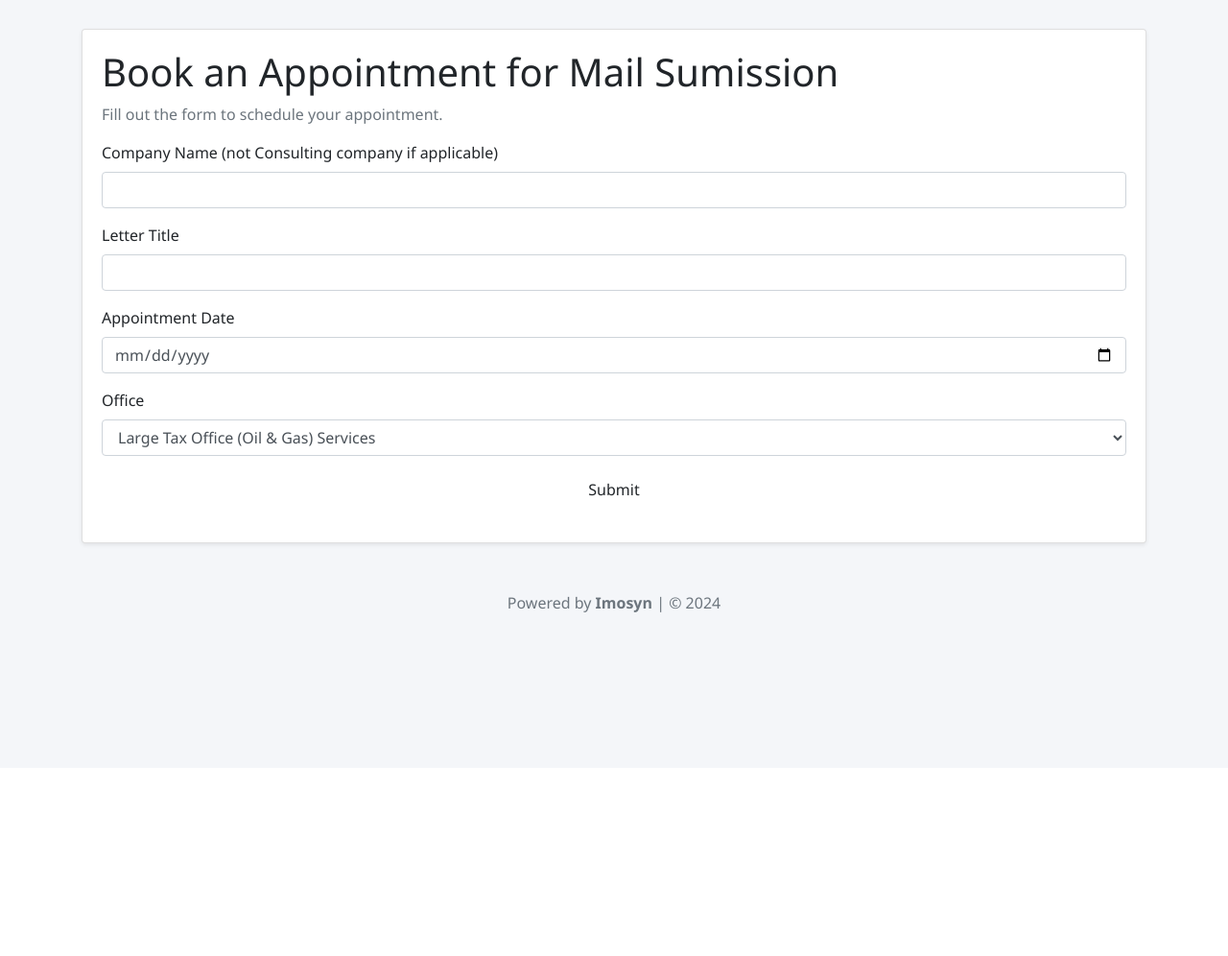
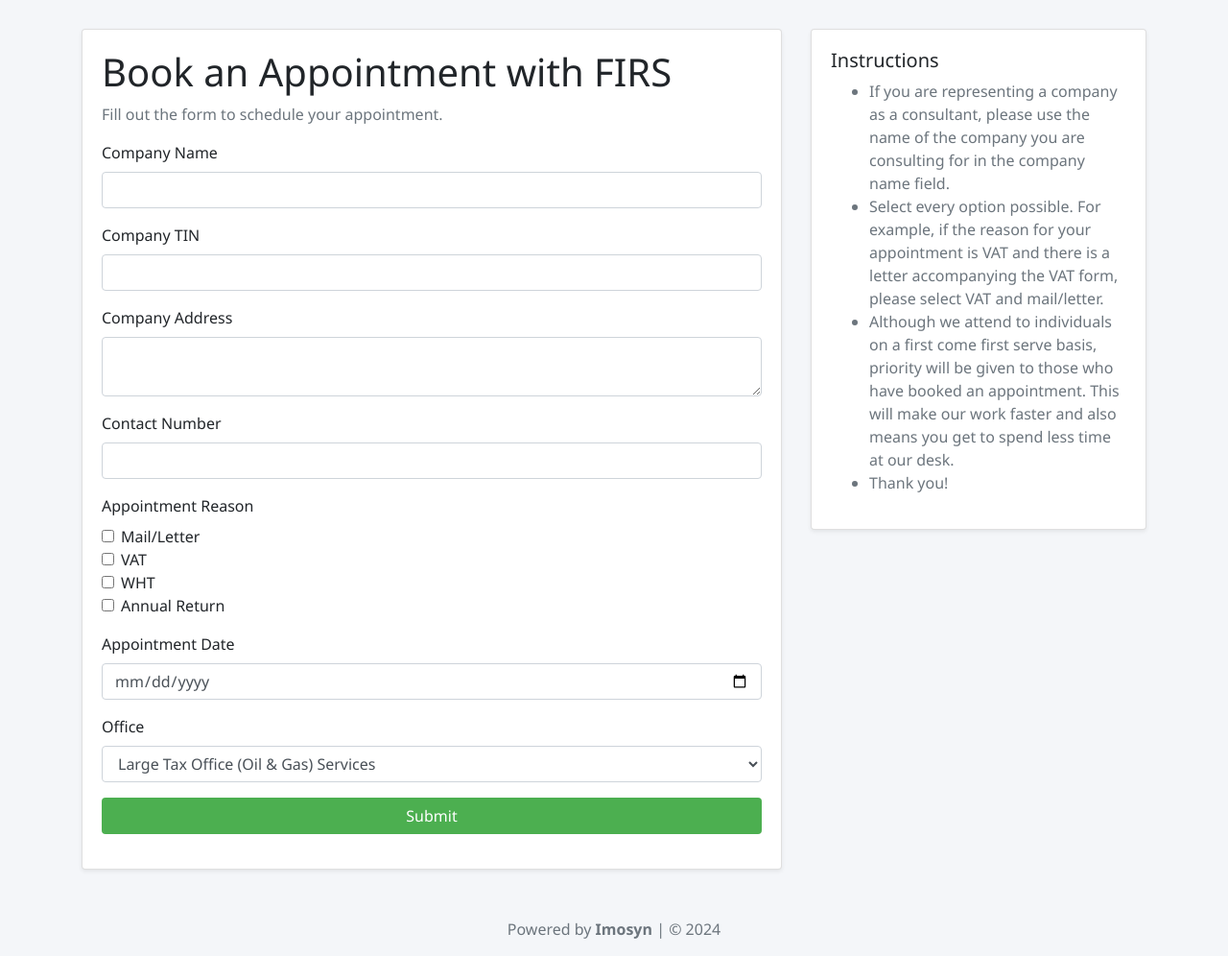
Before and after one commit to ibnahmadCoded/taxadmin, a Flask app: page / in a window 1280 px wide. Shown: the whole page at 96% size. Before the commit the page ends 638 px from the top, so only its background shows below. Run offline with Flask 3, Linux system fonts and the light colour scheme; parts of the project's set-up code (start-up, migrations or seed data) failed here and were passed over; some libraries are stand-ins or nearby versions.

Commit message:
all registers added, form sorted and db fixed

```diff
--- a/website/forms.py
+++ b/website/forms.py
@@ -1,17 +1,33 @@
 from flask_wtf import FlaskForm
-from wtforms import StringField, DateField, SelectField
+from wtforms import StringField, TextAreaField, DateField, BooleanField, SelectField, SubmitField
 from wtforms.validators import DataRequired
 
-# Create the Appointment form
 class InboundMailAppointmentForm(FlaskForm):
-    company_name = StringField(
-        "Company Name (not Consulting company if applicable)", validators=[DataRequired()]
-    )
-    letter_title = StringField("Letter Title", validators=[DataRequired()])
-    appointment_date = DateField(
-        "Appointment Date", format="%Y-%m-%d", validators=[DataRequired()]
-    )
-    office = SelectField(
-        "Office", choices=[('Large Tax Office (Oil & Gas) Services', 'Large Tax Office (Oil & Gas) Services'),
-                           ('Small Tax Office', 'Small Tax Office')], default="Large Tax Office (Oil & Gas) Services"
-    )
+    company_name = StringField('Company Name', validators=[DataRequired()])
+    company_tin = StringField('Company TIN', validators=[DataRequired()])
+    company_address = TextAreaField('Company Address', validators=[DataRequired()])
+    contact_number = StringField('Contact Number', validators=[DataRequired()])
+    letter_title = StringField('Letter Title')
+    appointment_date = DateField('Appointment Date', format='%Y-%m-%d', validators=[DataRequired()])
+    office = SelectField('Office', choices=[('Large Tax Office (Oil & Gas) Services', 'Large Tax Office (Oil & Gas) Services')], validators=[DataRequired()])
+
+    # Existing fields
+    mail_letter = BooleanField('Mail/Letter')
+    vat = BooleanField('VAT')
+    wht = BooleanField('WHT')
+    annual_return = BooleanField('Annual Return')
+
+    # New fields for VAT
+    vat_amount = StringField('VAT Amount', validators=[DataRequired()], default='0')
+    vat_bank = StringField('Bank for VAT', validators=[DataRequired()])
+    vat_period_covered = StringField('VAT Period Covered', validators=[DataRequired()])
+
+    # New fields for WHT
+    wht_amount = StringField('WHT Amount', validators=[DataRequired()], default='0')
+    wht_bank = StringField('Bank for WHT', validators=[DataRequired()])
+    wht_period_covered = StringField('WHT Period Covered', validators=[DataRequired()])
+
+    # New field for Annual Returns
+    tax_period = StringField('Tax Period', validators=[DataRequired()])
+
+    submit = SubmitField('Submit')
--- a/website/templates/index.html
+++ b/website/templates/index.html
@@ -5,36 +5,168 @@ Book an Appointment for Company Mail
 {% endblock %}
 
 {% block content %}
+<div class="row">
+  <!-- Form Column -->
+  <div class="col-md-8">
     <div class="card shadow-sm">
       <div class="card-body">
         <div class="form-header">
-      <h1>Book an Appointment for Mail Sumission</h1>
+          <h1>Book an Appointment with FIRS</h1>
           <p class="text-muted">Fill out the form to schedule your appointment.</p>
         </div>
+
         <form method="POST">
           {{ form.hidden_tag() }}
+
+          <!-- Company Name Field -->
           <div class="form-group">
             {{ form.company_name.label(class_="form-label") }}
             {{ form.company_name(class_="form-control", size=40) }}
           </div>
+
+          <!-- Company TIN Field -->
           <div class="form-group">
+            {{ form.company_tin.label(class_="form-label") }}
+            {{ form.company_tin(class_="form-control", size=40) }}
+          </div>
+
+          <!-- Company Address Field -->
+          <div class="form-group">
+            {{ form.company_address.label(class_="form-label") }}
+            {{ form.company_address(class_="form-control", rows=2) }}
+          </div>
+
+          <!-- Contact Number Field -->
+          <div class="form-group">
+            {{ form.contact_number.label(class_="form-label") }}
+            {{ form.contact_number(class_="form-control", size=40) }}
+          </div>
+
+          <!-- Appointment Reason (Checkboxes) -->
+          <div class="form-group">
+            <label class="form-label">Appointment Reason</label><br>
+            <div class="form-check">
+              <input class="form-check-input" type="checkbox" id="mail_letter" name="mail_letter" value="y" onclick="toggleFields()">
+              <label class="form-check-label" for="mail_letter">Mail/Letter</label>
+            </div>
+            <div class="form-check">
+              <input class="form-check-input" type="checkbox" id="vat" name="vat" value="y" onclick="toggleFields()">
+              <label class="form-check-label" for="vat">VAT</label>
+            </div>
+            <div class="form-check">
+              <input class="form-check-input" type="checkbox" id="wht" name="wht" value="y" onclick="toggleFields()">
+              <label class="form-check-label" for="wht">WHT</label>
+            </div>
+            <div class="form-check">
+              <input class="form-check-input" type="checkbox" id="annual_return" name="annual_return" value="y" onclick="toggleFields()">
+              <label class="form-check-label" for="annual_return">Annual Return</label>
+            </div>
+          </div>
+
+          <!-- Letter Title Field (Initially Hidden) -->
+          <div class="form-group" id="letter_title_field" style="display: none;">
             {{ form.letter_title.label(class_="form-label") }}
             {{ form.letter_title(class_="form-control", size=40) }}
           </div>
+
+          <!-- VAT Fields (Initially Hidden) -->
+          <div id="vat_fields" style="display: none;">
+            <div class="form-group">
+              <label class="form-label">VAT Amount</label>
+              <input type="text" class="form-control" name="vat_amount">
+            </div>
+            <div class="form-group">
+              <label class="form-label">Bank</label>
+              <input type="text" class="form-control" name="vat_bank">
+            </div>
+            <div class="form-group">
+              <label class="form-label">Period Covered</label>
+              <input type="text" class="form-control" name="vat_period_covered">
+            </div>
+          </div>
+
+          <!-- WHT Fields (Initially Hidden) -->
+          <div id="wht_fields" style="display: none;">
+            <div class="form-group">
+              <label class="form-label">WHT Amount</label>
+              <input type="text" class="form-control" name="wht_amount">
+            </div>
+            <div class="form-group">
+              <label class="form-label">Bank</label>
+              <input type="text" class="form-control" name="wht_bank">
+            </div>
+            <div class="form-group">
+              <label class="form-label">Period Covered</label>
+              <input type="text" class="form-control" name="wht_period_covered">
+            </div>
+          </div>
+
+          <!-- Annual Returns Field (Initially Hidden) -->
+          <div id="annual_return_field" style="display: none;">
+            <div class="form-group">
+              <label class="form-label">Tax Period</label>
+              <input type="text" class="form-control" name="tax_period">
+            </div>
+          </div>
+
+          <!-- Appointment Date Field -->
           <div class="form-group">
             {{ form.appointment_date.label(class_="form-label") }}
             {{ form.appointment_date(class_="form-control") }}
           </div>
+
+          <!-- Office Field -->
           <div class="form-group">
             {{ form.office.label(class_="form-label") }}
             {{ form.office(class_="form-control") }}
           </div>
+
+          <!-- Submit Button with Color -->
           <div class="form-group text-center">
-        <button type="submit" class="btn btn-custom btn-block">
+            <button type="submit" class="btn btn-custom btn-block" style="background-color: #4CAF50; color: white;">
               Submit
             </button>
           </div>
         </form>
       </div>
     </div>
+  </div>
+
+  <!-- Instructions Column -->
+  <div class="col-md-4">
+    <div class="card shadow-sm">
+      <div class="card-body">
+        <h5>Instructions</h5>
+        <ul class="text-muted">
+          <li>If you are representing a company as a consultant, please use the name of the company you are consulting for in the company name field.</li>
+          <li>Select every option possible. For example, if the reason for your appointment is VAT and there is a letter accompanying the VAT form, please select VAT and mail/letter.</li>
+          <li>Although we attend to individuals on a first come first serve basis, priority will be given to those who have booked an appointment. This will make our work faster and also means you get to spend less time at our desk.</li>
+          <li>Thank you!</li>
+        </ul>
+      </div>
+    </div>
+  </div>
+</div>
+
+<script>
+  // Function to toggle the visibility of the fields based on checkbox selections
+  function toggleFields() {
+    var vatCheckbox = document.getElementById("vat");
+    var whtCheckbox = document.getElementById("wht");
+    var annualReturnCheckbox = document.getElementById("annual_return");
+
+    // Toggle VAT fields
+    document.getElementById("vat_fields").style.display = vatCheckbox.checked ? "block" : "none";
+
+    // Toggle WHT fields
+    document.getElementById("wht_fields").style.display = whtCheckbox.checked ? "block" : "none";
+
+    // Toggle Annual Return fields
+    document.getElementById("annual_return_field").style.display = annualReturnCheckbox.checked ? "block" : "none";
+
+    // Show/Hide Letter Title field
+    var mailLetterCheckbox = document.getElementById("mail_letter");
+    document.getElementById("letter_title_field").style.display = mailLetterCheckbox.checked ? "block" : "none";
+  }
+</script>
 {% endblock %}
--- a/website/views.py
+++ b/website/views.py
@@ -1,5 +1,5 @@
 from flask import Blueprint, render_template, redirect, url_for, flash
-from .models import InboundMails
+from .models import InboundMails, VAT, WHT, AnnualReturns
 from .forms import InboundMailAppointmentForm
 from . import db
 
@@ -9,17 +9,72 @@ views = Blueprint("views", __name__)
 @views.route("/", methods=["GET", "POST"])
 def index():
     form = InboundMailAppointmentForm()
+    print(form.data)
+
     if form.validate_on_submit():
+        print("Submission validated")
         try:
-            # Create a new appointment object
-            new_appointment = InboundMails(
-                company_name=form.company_name.data,
-                letter_title=form.letter_title.data,
-                appointment_date=form.appointment_date.data,
-                recipient="Admin Name"  # Set recipient as admin name, dynamic if needed
-            )
-            db.session.add(new_appointment)
+            print("Trying...")
+            # Check which checkboxes are selected and handle accordingly
+            if form.mail_letter.data:
+                # Create a new InboundMails object if the mail/letter checkbox is checked
+                new_appointment = InboundMails(
+                    company_name=form.company_name.data,
+                    company_tin=form.company_tin.data,
+                    company_address=form.company_address.data,
+                    contact_number=form.contact_number.data,
+                    letter_title=form.letter_title.data,
+                    appointment_date=form.appointment_date.data,
+                    recipient="Admin Name"  # Set recipient as admin name
+                )
+                print("Here 1")
+                db.session.add(new_appointment)
+
+            if form.vat.data:
+                # Create a new VAT object if the VAT checkbox is checked
+                new_vat = VAT(
+                    tin=form.company_tin.data,
+                    company_name=form.company_name.data,
+                    company_address=form.company_address.data,
+                    contact_number=form.contact_number.data,
+                    amount=form.vat_amount.data,  # Use form data for VAT amount
+                    bank=form.vat_bank.data,  # Use form data for VAT bank
+                    period_covered=form.vat_period_covered.data,  # Use form data for VAT period
+                    date=form.appointment_date.data  # Set date to the appointment date
+                )
+                print("Here 2")
+                db.session.add(new_vat)
+
+            if form.wht.data:
+                # Create a new WHT object if the WHT checkbox is checked
+                new_wht = WHT(
+                    tin=form.company_tin.data,
+                    company_name=form.company_name.data,
+                    company_address=form.company_address.data,
+                    contact_number=form.contact_number.data,
+                    amount=form.wht_amount.data,  # Use form data for WHT amount
+                    bank=form.wht_bank.data,  # Use form data for WHT bank
+                    period_covered=form.wht_period_covered.data,  # Use form data for WHT period
+                    date=form.appointment_date.data  # Set date to the appointment date
+                )
+                print("Here 3")
+                db.session.add(new_wht)
+
+            if form.annual_return.data:
+                # Create a new AnnualReturns object if the Annual Returns checkbox is checked
+                new_annual_return = AnnualReturns(
+                    date_return_received=form.appointment_date.data,  # Set return received date
+                    tin=form.company_tin.data,
+                    company_name=form.company_name.data,
+                    address=form.company_address.data,
+                    tax_period=form.tax_period.data  # Use form data for tax period
+                )
+                print("Here 4")
+                db.session.add(new_annual_return)
+
+            # Commit all changes to the database
             db.session.commit()
+            print("Here 5")
             flash("Appointment successfully created!", "success")
         except Exception as e:
             db.session.rollback()
```
Also changed, not shown: website/models.py (+277 -3 lines). Lines whose indentation alone changed are shown as unchanged.
